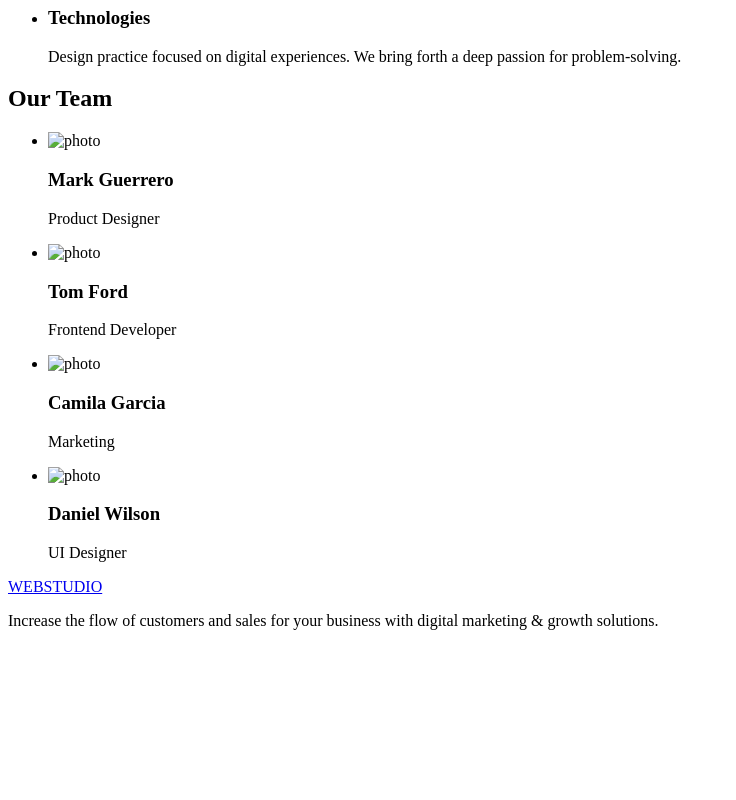
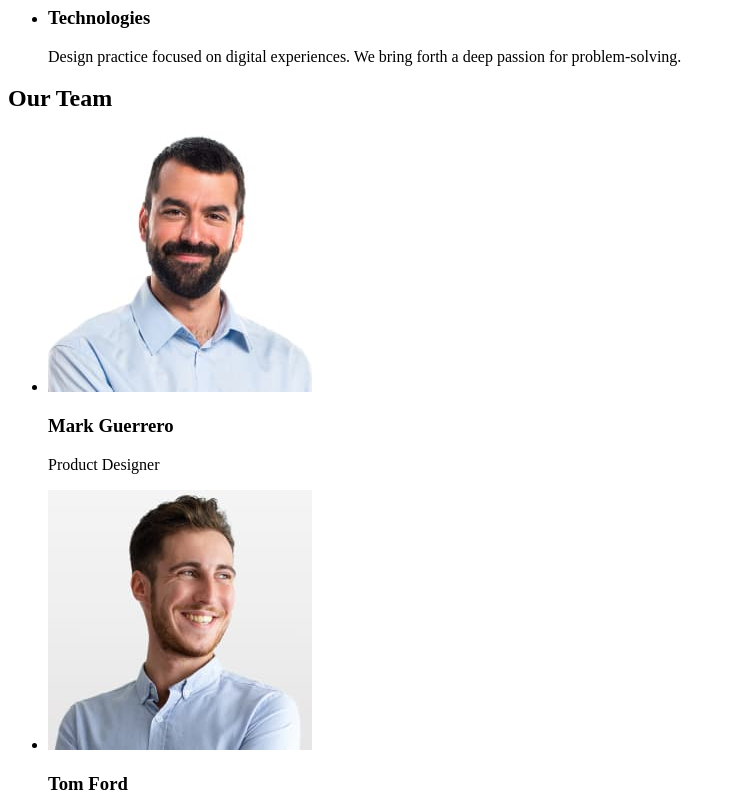
Before and after one commit to Alyona485/goit-markup-hw-01, a plain HTML site: page index.html in a window 1280 px wide. Shown: the part 480-1280 px from the top of the page, without its empty margins (0-736 px from the left). Before the commit the page ends 1126 px from the top, so only its background shows below. Drawn offline with Linux system fonts and the light colour scheme.

Commit message:
finish markup

```diff
--- a/index.html
+++ b/index.html
@@ -69,22 +69,22 @@
         <h2>Our Team</h2>
         <ul>
           <li>
-            <img src="./images/img(4).jpg" alt="photo" width="264" />
+            <img src="./images/img4.jpg" alt="photo" width="264" />
             <h3>Mark Guerrero</h3>
             <p>Product Designer</p>
           </li>
           <li>
-            <img src="./images/img(1)(1).jpg" alt="photo" width="264" />
+            <img src="./images/img11.jpg" alt="photo" width="264" />
             <h3>Tom Ford</h3>
             <p>Frontend Developer</p>
           </li>
           <li>
-            <img src="./images/img(2)(1).jpg" alt="photo" width="264" />
+            <img src="./images/img21.jpg" alt="photo" width="264" />
             <h3>Camila Garcia</h3>
             <p>Marketing</p>
           </li>
           <li>
-            <img src="./images/img(3)(1).jpg" alt="photo" width="264" />
+            <img src="./images/img31.jpg" alt="photo" width="264" />
             <h3>Daniel Wilson</h3>
             <p>UI Designer</p>
           </li>
```
Also changed, not shown: images/img11.jpg (renamed from images/img (1) (1).jpg), images/img21.jpg (renamed from images/img (2) (1).jpg), images/img31.jpg (renamed from images/img (3) (1).jpg), images/img4.jpg (renamed from images/img (4).jpg).
